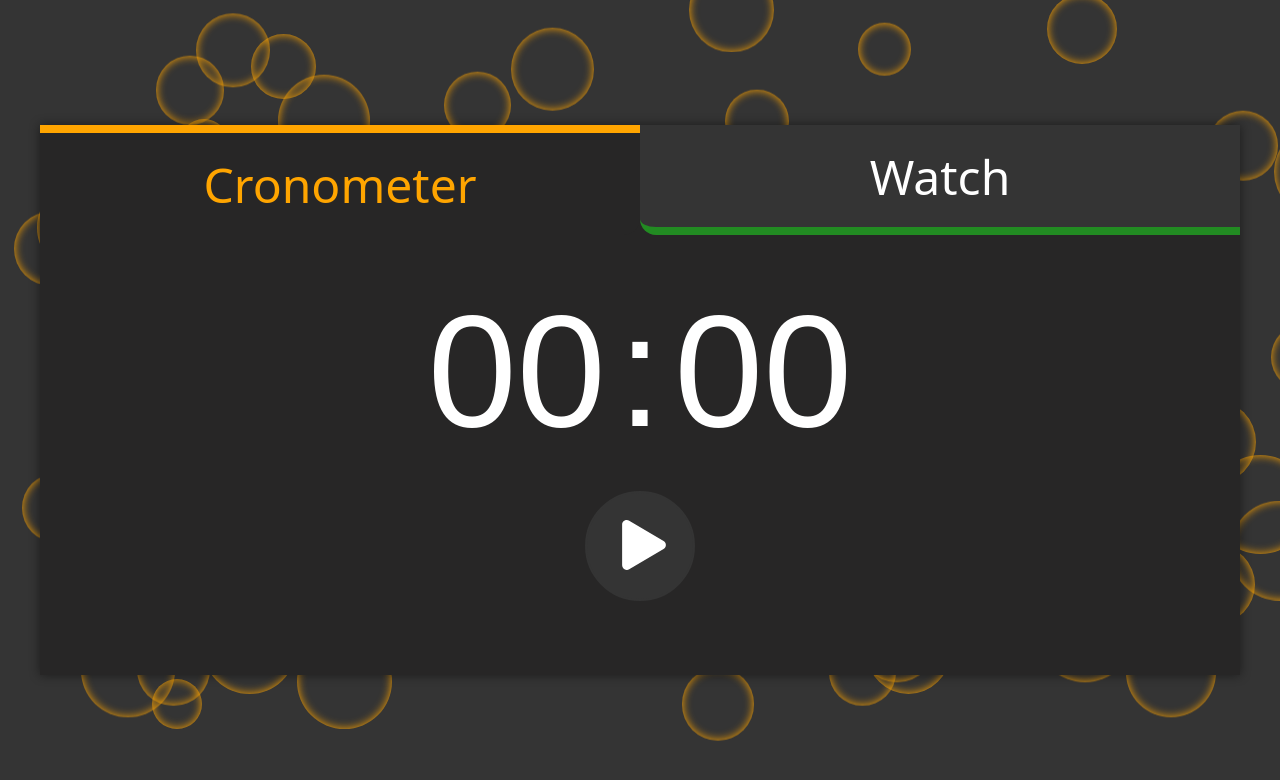
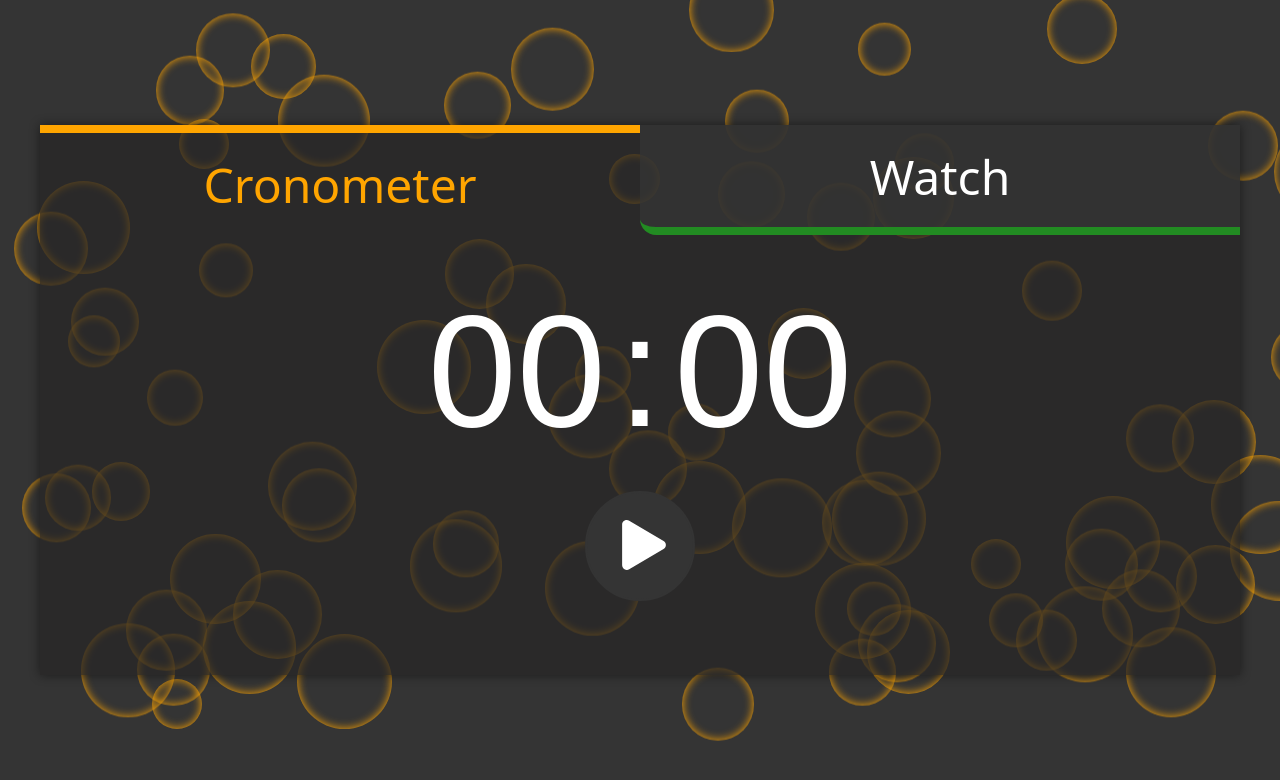
Before and after one commit to davi-lucciola/ClockApp, a React (Vite) app: page / in a window 1280 px wide. Shown: the top 780 px of the page. Built offline with nearby package versions, Linux system fonts and the light colour scheme; a web font is replaced by a local one.

Commit message:
feat: background-color opacity -> 0.7

```diff
--- a/src/styles/global-styles.css
+++ b/src/styles/global-styles.css
@@ -1,6 +1,8 @@
 :root {
   --modern-font: system-ui, -apple-system, BlinkMacSystemFont, "Segoe UI",
     Roboto, Oxygen, Ubuntu, Cantarell, "Open Sans", "Helvetica Neue", sans-serif;
+  --background-primary: rgba(39, 38, 38, 0.7);
+  --background-secondary: rgb(52, 52, 52);
 }
 
 * {
@@ -16,7 +18,7 @@ html {
 body {
   display: flex;
   justify-content: center;
-  background-color: rgb(52, 52, 52);
+  background-color: var(--background-secondary);
 }
 
 #root {
@@ -27,7 +29,7 @@ body {
   align-items: center;
   max-width: 1366px;
   color: #fff;
-  background-color: rgb(52, 52, 52);
+  background-color: var(--background-secondary);
 }
 
 main {
@@ -40,6 +42,6 @@ main {
   max-width: 1200px;
 
   font-family: var(--modern-font);
-  background-color: rgb(39, 38, 38);
+  background-color: var(--background-primary);
   box-shadow: 0px 0px 10px rgba(0, 0, 0, 0.485);
 }
--- a/src/styles/menu.css
+++ b/src/styles/menu.css
@@ -11,7 +11,7 @@ main .menu button {
   font-family: var(--modern-font);
 
   color: #fff;
-  background-color: rgb(52, 52, 52);
+  background-color: rgba(52, 52, 52, 0.75);
 }
 
 .menu #cronometer-menu {
@@ -21,7 +21,7 @@ main .menu button {
 }
 
 .menu #cronometer-menu:hover, .menu #cronometer-menu.current-menu:hover {
-    color: rgb(39, 38, 38);
+    color: var(--background-primary);
     background-color: orange;
 }
 
@@ -32,12 +32,12 @@ main .menu button {
 }
 
 .menu #watch-menu:hover, .menu #watch-menu.current-menu:hover {
-    color: rgb(39, 38, 38);
+    color: var(--background-primary);
     background-color: forestgreen;
 }
 
 .menu .current-menu {
-    background-color: rgb(39, 38, 38);
+    background-color: transparent;
 }
 
 .menu #cronometer-menu.current-menu {
```
